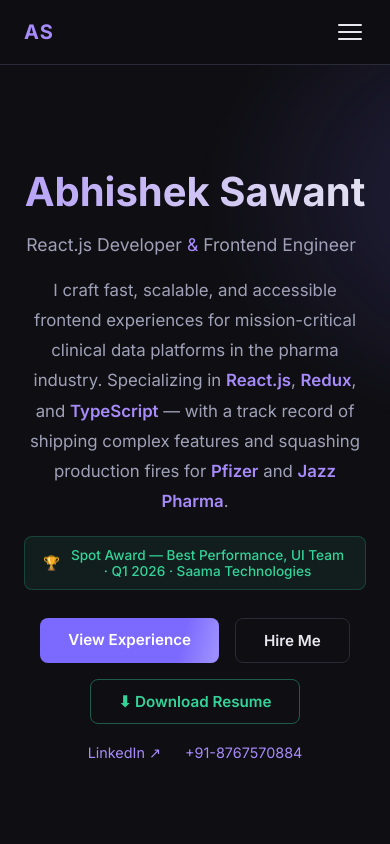
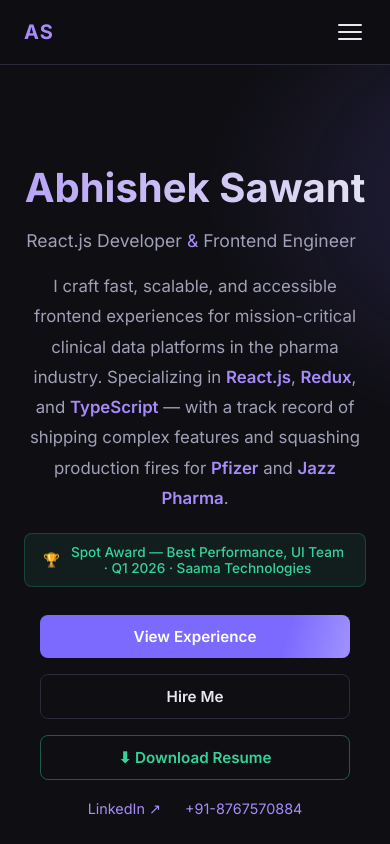
Before and after one commit to abhidsawant/Portfolio-Abhishek-Sawant, a React (Vite) app: page / in a window 390 px wide. Shown: the top 844 px of the page. Built offline with nearby package versions, Linux system fonts and the light colour scheme.

Commit message:
Hero section btn allignemnt for mobile view

```diff
--- a/src/components/Hero.css
+++ b/src/components/Hero.css
@@ -110,6 +110,20 @@
   margin-top: 8px;
 }
 
+@media (max-width: 480px) {
+  .hero-actions {
+    flex-direction: column;
+    align-items: stretch;
+    width: 100%;
+    padding: 0 16px;
+  }
+  .btn-primary, .btn-outline, .btn-download {
+    width: 100%;
+    text-align: center;
+    justify-content: center;
+  }
+}
+
 /* shimmer button */
 .btn-primary {
   background: var(--accent);
```
